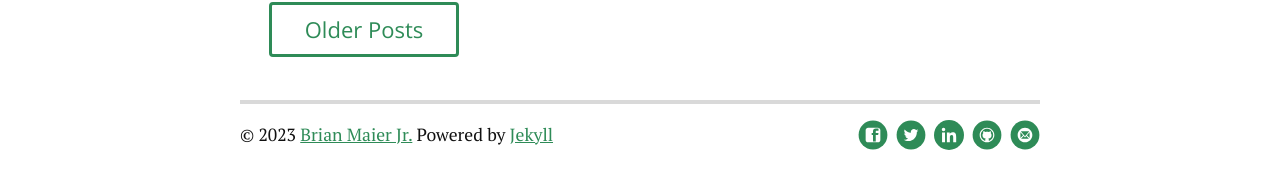
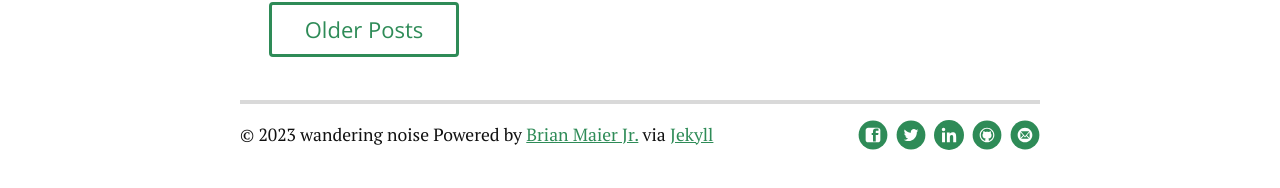
Before and after one commit to wanderingnoise/wanderingnoise.github.io, a Jekyll site: the page built from index.html, in a window 1280 px wide. Shown: the part 2076-2264 px from the top of the page. Built offline with Jekyll 4.4.1, drawn with Linux system fonts in a browser that asks for light colours; nearby versions of some CDN libraries; the list of posts is cut into pages by our own code.

Commit message:
Update footer.html

```diff
--- a/_includes/footer.html
+++ b/_includes/footer.html
@@ -2,7 +2,7 @@
 	<div class="container">
 		<p class="copy">
 			&copy; {{ site.time | date: '%Y' }}
-			<a href="http://brianmaierjr.com">Brian Maier Jr.</a> Powered by
+			wandering noise Powered by <a href="http://brianmaierjr.com">Brian Maier Jr.</a> via
 			<a href="http://jekyllrb.com">Jekyll</a>
 		</p>
 
```
